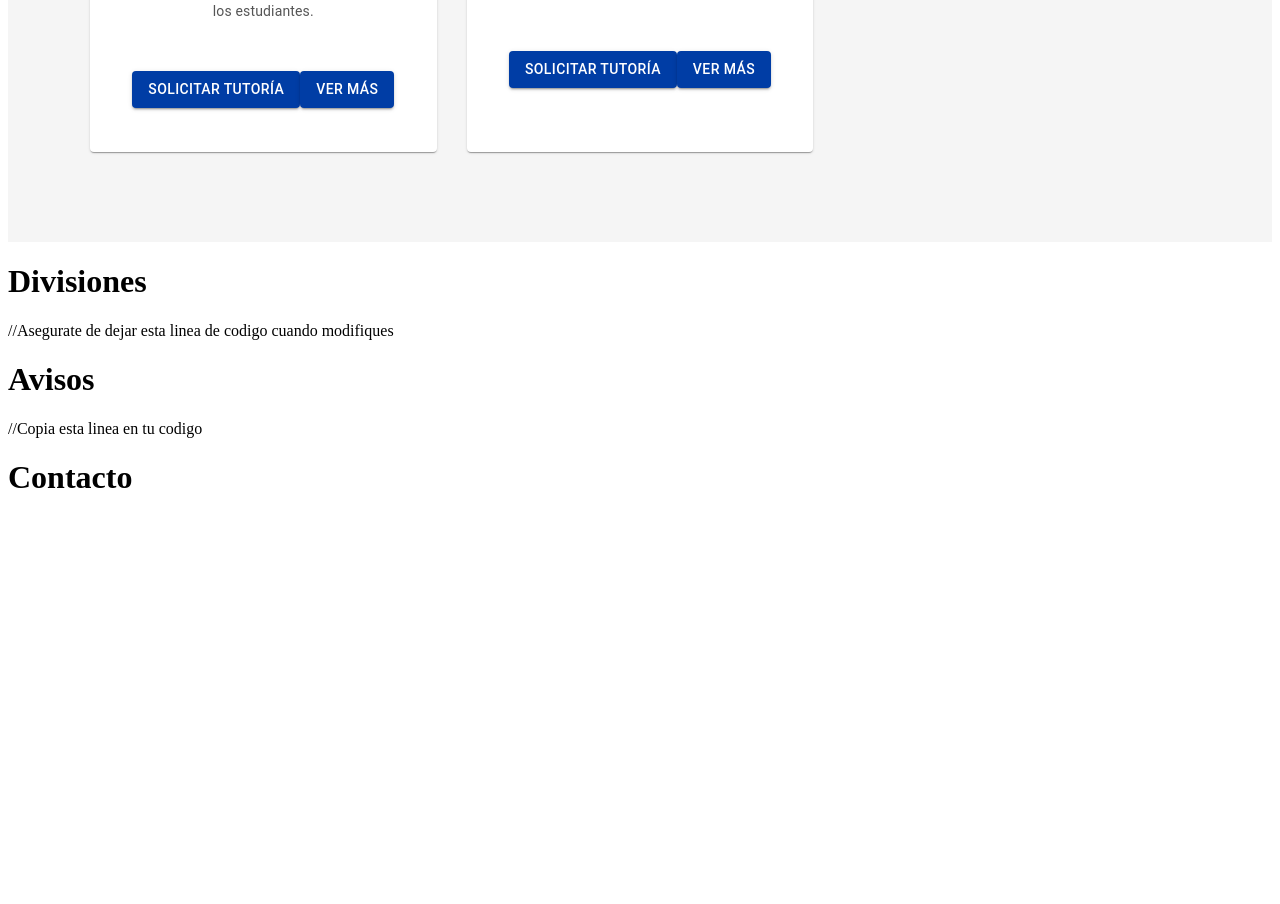
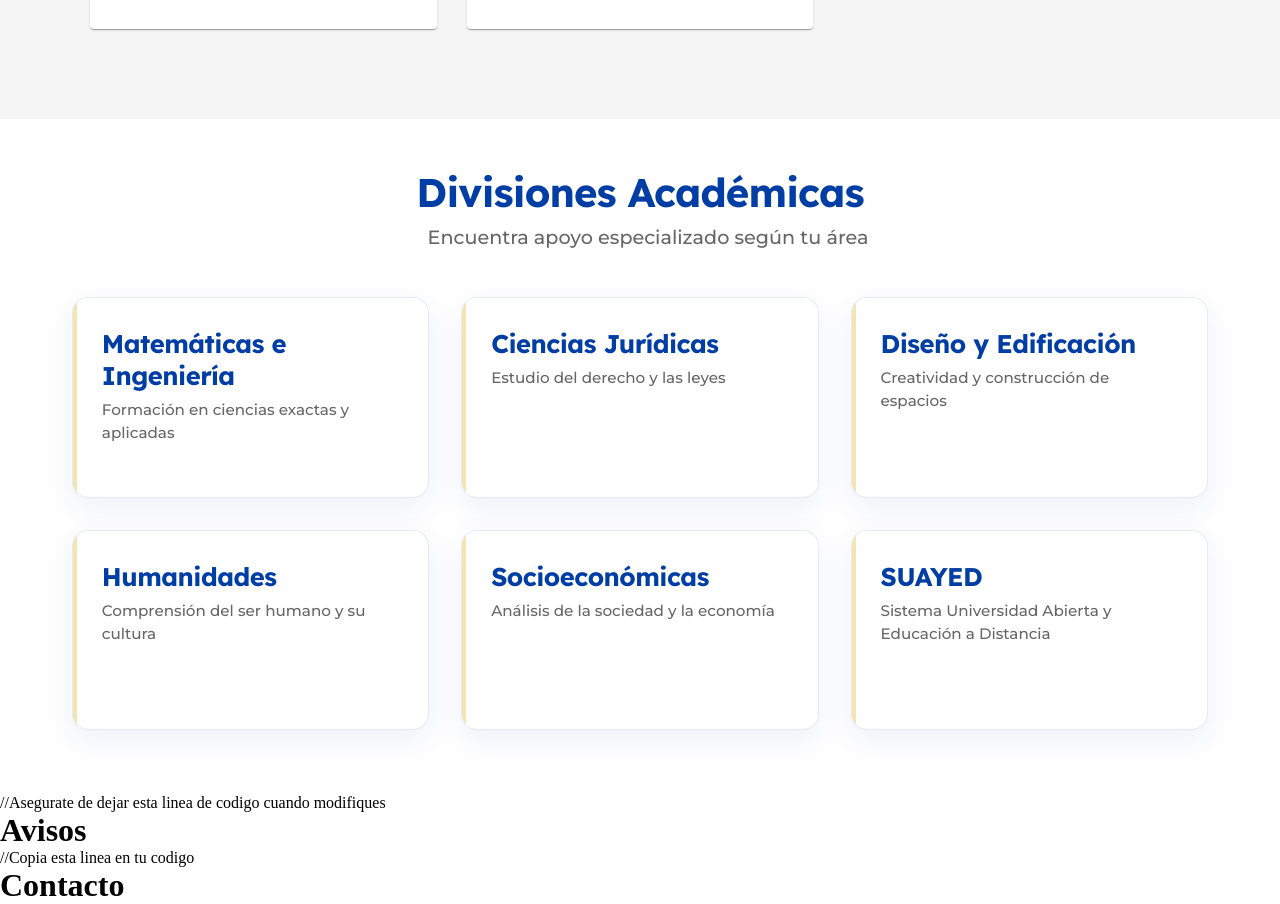
Before and after one commit to joseoaxaca-19/PROGRAMA-INSTITUCIONAL-DE-TUTORIAS_PIT, a React (Vite) app in the folder Frontend/: page / in a window 1280 px wide. Shown: the part 1620-2524 px from the top of the page. Before the commit the page ends 2137 px from the top, so only its background shows below. Built offline with nearby package versions, Linux system fonts and the light colour scheme.

Commit message:
Agregar seccion divisiones

```diff
--- a/Frontend/src/pages/Divisiones/Divisiones.css
+++ b/Frontend/src/pages/Divisiones/Divisiones.css
@@ -1 +1,214 @@
-/*Aqui van los estilos de divisiones*/
+/* Importar fuentes */
+@import url('https://fonts.googleapis.com/css2?family=Lexend:wght@400;500;600;700&family=Montserrat:wght@400;500;600;700&display=swap');
+
+/* Colores */
+:root {
+  --azul-principal: #003DA5;
+  --dorado-principal: #D6A600;
+  --blanco: #FFFFFF;
+  --fondo-claro: #F5F7FA;
+  --texto-oscuro: #333333;
+  --texto-claro: #666666;
+}
+
+* {
+  margin: 0;
+  padding: 0;
+  box-sizing: border-box;
+}
+
+.divisiones-container {
+  max-width: 1200px;
+  margin: 2rem auto;
+  padding: 2rem;
+  font-family: 'Montserrat', 'Lexend', sans-serif;
+  background-color: var(--blanco);
+}
+
+.titulo-divisiones {
+  font-size: 2.5rem;
+  font-weight: 700;
+  margin-bottom: 0.5rem;
+  color: var(--azul-principal);
+  text-align: center;
+  font-family: 'Lexend', 'Montserrat', sans-serif;
+  letter-spacing: -0.02em;
+}
+
+.subtitulo-divisiones {
+  font-size: 1.2rem;
+  color: var(--texto-claro);
+  margin-bottom: 3rem;
+  border-left: 4px;
+  padding-left: 1rem;
+  max-width: 800px;
+  margin-left: auto;
+  margin-right: auto;
+  font-weight: 500;
+  text-align: center;
+}
+
+.grid-tarjetas {
+  display: grid;
+  grid-template-columns: repeat(auto-fit, minmax(350px, 1fr));
+  gap: 2rem;
+}
+
+.tarjeta {
+  background: var(--blanco);
+  border-radius: 16px;
+  padding: 1.8rem;
+  box-shadow: 0 10px 30px rgba(0, 61, 165, 0.08);
+  transition: all 0.4s cubic-bezier(0.175, 0.885, 0.32, 1.275);
+  border: 1px solid rgba(0, 61, 165, 0.1);
+  position: relative;
+  overflow: hidden;
+  min-height: 200px;
+  display: flex;
+  flex-direction: column;
+}
+
+.tarjeta::before {
+  content: '';
+  position: absolute;
+  top: 0;
+  left: 0;
+  width: 4px;
+  height: 100%;
+  background: var(--dorado-principal);
+  opacity: 0.3;
+  transition: opacity 0.3s ease;
+}
+
+.tarjeta:hover {
+  transform: translateY(-8px);
+  box-shadow: 0 20px 40px rgba(0, 61, 165, 0.15);
+  border-color: var(--azul-principal);
+}
+
+.tarjeta:hover::before {
+  opacity: 1;
+  background: var(--azul-principal);
+}
+
+.tarjeta h3 {
+  font-size: 1.6rem;
+  margin-bottom: 0.5rem;
+  color: var(--azul-principal);
+  font-weight: 700;
+  font-family: 'Lexend', 'Montserrat', sans-serif;
+  letter-spacing: -0.02em;
+}
+
+.descripcion-tarjeta {
+  font-size: 0.95rem;
+  color: var(--texto-claro);
+  margin-bottom: 1.5rem;
+  line-height: 1.5;
+  font-weight: 500;
+}
+
+.lista-carreras {
+  margin-top: auto;
+  opacity: 0;
+  max-height: 0;
+  transform: translateY(20px);
+  transition: all 0.4s ease;
+  background: rgba(0, 61, 165, 0.02);
+  border-radius: 12px;
+  padding: 0 1rem;
+  overflow: hidden;
+}
+
+.tarjeta:hover .lista-carreras {
+  opacity: 1;
+  max-height: 400px;
+  transform: translateY(0);
+  padding: 1rem;
+  margin-top: 1rem;
+  border: 1px solid rgba(0, 61, 165, 0.2);
+  background: var(--blanco);
+  box-shadow: 0 4px 12px rgba(0, 61, 165, 0.05);
+}
+
+.lista-carreras h4 {
+  color: var(--dorado-principal);
+  font-size: 1rem;
+  text-transform: uppercase;
+  letter-spacing: 0.05em;
+  margin-bottom: 0.75rem;
+  font-weight: 700;
+  font-family: 'Lexend', 'Montserrat', sans-serif;
+}
+
+.lista-carreras ul {
+  list-style: none;
+  padding: 0;
+  margin: 0;
+  display: grid;
+  grid-template-columns: repeat(auto-fit, minmax(140px, 1fr));
+  gap: 0.5rem;
+}
+
+.lista-carreras li {
+  margin: 0;
+}
+
+.link-carrera {
+  display: block;
+  padding: 0.5rem 0.75rem;
+  background: rgba(0, 61, 165, 0.05);
+  color: var(--azul-principal);
+  text-decoration: none;
+  font-size: 0.9rem;
+  border-radius: 20px;
+  text-align: center;
+  transition: all 0.2s ease;
+  border: 1px solid transparent;
+  font-weight: 600;
+  font-family: 'Montserrat', 'Lexend', sans-serif;
+  cursor: pointer;
+}
+
+.link-carrera:hover {
+  background: var(--dorado-principal);
+  color: var(--blanco);
+  transform: scale(1.02);
+  box-shadow: 0 4px 8px rgba(214, 166, 0, 0.3);
+  border-color: var(--dorado-principal);
+}
+
+/* Estilo para links visitados */
+.link-carrera:visited {
+  color: #002c7a; /* Versión más oscura del azul principal */
+}
+
+/* Ajustes responsivos */
+@media (max-width: 768px) {
+  .divisiones-container {
+    padding: 1rem;
+    margin: 1rem auto;
+  }
+
+  .titulo-divisiones {
+    font-size: 2rem;
+  }
+
+  .grid-tarjetas {
+    grid-template-columns: 1fr;
+    gap: 1.5rem;
+  }
+
+  .lista-carreras ul {
+    grid-template-columns: 1fr;
+  }
+
+  .tarjeta {
+    padding: 1.5rem;
+  }
+}
+
+/* Asegura que la barra de navegación no cause errores */
+.navbar + .divisiones-container {
+  margin-top: 1rem;
+}
--- a/Frontend/src/pages/Divisiones/Divisiones.tsx
+++ b/Frontend/src/pages/Divisiones/Divisiones.tsx
@@ -1,14 +1,100 @@
-//Esto aun esta pendiente
+
+import "./Divisiones.css";
 import Navbar from "../../components/Navbar/Navbar"
-//El siguiente codigo solo es para que no de error, cuando agregues tu codigo eliminalo
+
 const Divisiones = () => {
+  const divisiones = [
+    {
+      titulo: "Matemáticas e Ingeniería",
+      descripcion: "Formación en ciencias exactas y aplicadas",
+      carreras: [
+        { nombre: "Actuaría", link: "https://actuaria.acatlan.unam.mx/" },
+        { nombre: "Ingeniería Civil", link: "https://ingenieria.acatlan.unam.mx/" },
+        { nombre: "Matemáticas Aplicadas y Computación", link: "https://mac.acatlan.unam.mx/" }
+      ]
+    },
+    {
+      titulo: "Ciencias Jurídicas",
+      descripcion: "Estudio del derecho y las leyes",
+      carreras: [
+        { nombre: "Derecho", link: "#" }
+      ]
+    },
+    {
+      titulo: "Diseño y Edificación",
+      descripcion: "Creatividad y construcción de espacios",
+      carreras: [
+        { nombre: "Arquitectura", link: "#" },
+        { nombre: "Diseño Gráfico", link: "#" }
+      ]
+    },
+    {
+      titulo: "Humanidades",
+      descripcion: "Comprensión del ser humano y su cultura",
+      carreras: [
+        { nombre: "Comunicación", link: "#" },
+        { nombre: "Enseñanza de Inglés", link: "#" },
+        { nombre: "Filosofía", link: "#" },
+        { nombre: "Historia", link: "#" },
+        { nombre: "Lengua y Literatura Hispánicas", link: "#" },
+        { nombre: "Pedagogía", link: "#" }
+      ]
+    },
+    {
+      titulo: "Socioeconómicas",
+      descripcion: "Análisis de la sociedad y la economía",
+      carreras: [
+        { nombre: "Ciencias Políticas y de Administración Pública", link: "#" },
+        { nombre: "Economía", link: "#" },
+        { nombre: "Relaciones Internacionales", link: "#" },
+        { nombre: "Sociología", link: "#" }
+      ]
+    },
+    {
+      titulo: "SUAYED",
+      descripcion: "Sistema Universidad Abierta y Educación a Distancia",
+      carreras: [
+        { nombre: "Derecho", link: "https://suayed.acatlan.unam.mx/derechosua/" },
+        { nombre: "Relaciones Internacionales", link: "https://suayed.acatlan.unam.mx/ri/" },
+        { nombre: "LICEL", link: "https://licel.acatlan.unam.mx/" }
+      ]
+    }
+  ];
+
   return (
-    <div>
+    <>
       <Navbar/>
-      <section id="divisiones"></section>
-      <h1>Divisiones</h1>
-    </div>
-  )
-}
 
-export default Divisiones
+      <section id="divisiones" className="divisiones-container">
+        <h2 className="titulo-divisiones">Divisiones Académicas</h2>
+        <p className="subtitulo-divisiones">
+          Encuentra apoyo especializado según tu área
+        </p>
+
+        <div className="grid-tarjetas">
+          {divisiones.map((division, index) => (
+            <div key={index} className="tarjeta">
+              <h3>{division.titulo}</h3>
+              <p className="descripcion-tarjeta">{division.descripcion}</p>
+
+              <div className="lista-carreras">
+                <h4>Carreras:</h4>
+                <ul>
+                  {division.carreras.map((carrera, idx) => (
+                    <li key={idx}>
+                      <a href={carrera.link} className="link-carrera">
+                        {carrera.nombre}
+                      </a>
+                    </li>
+                  ))}
+                </ul>
+              </div>
+            </div>
+          ))}
+        </div>
+      </section>
+    </>
+  );
+};
+
+export default Divisiones;
```
